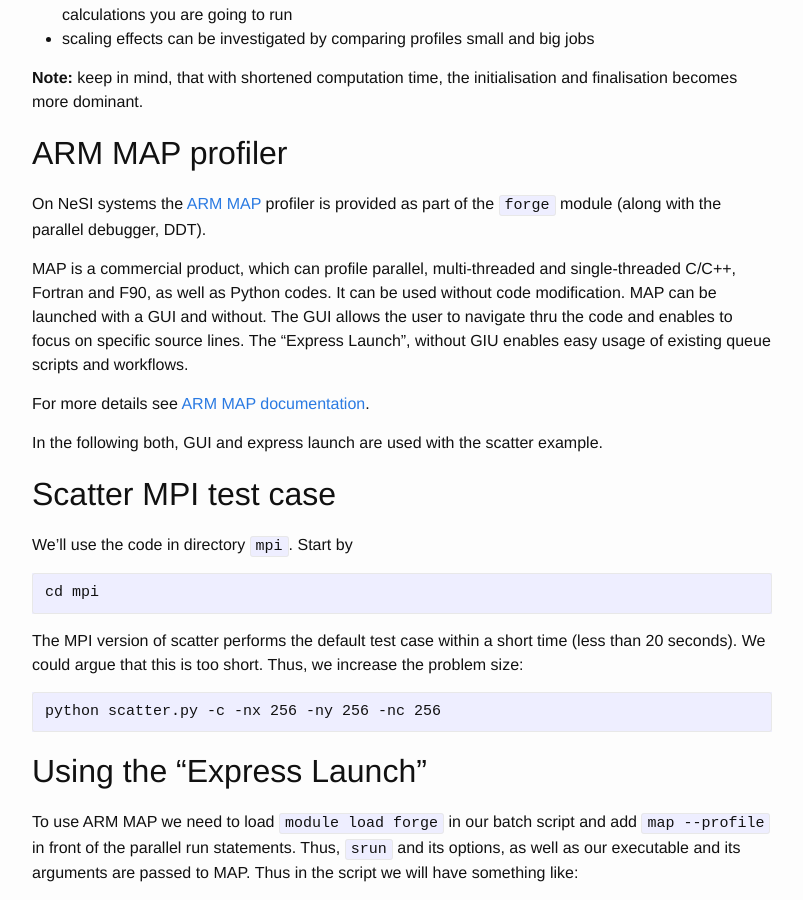
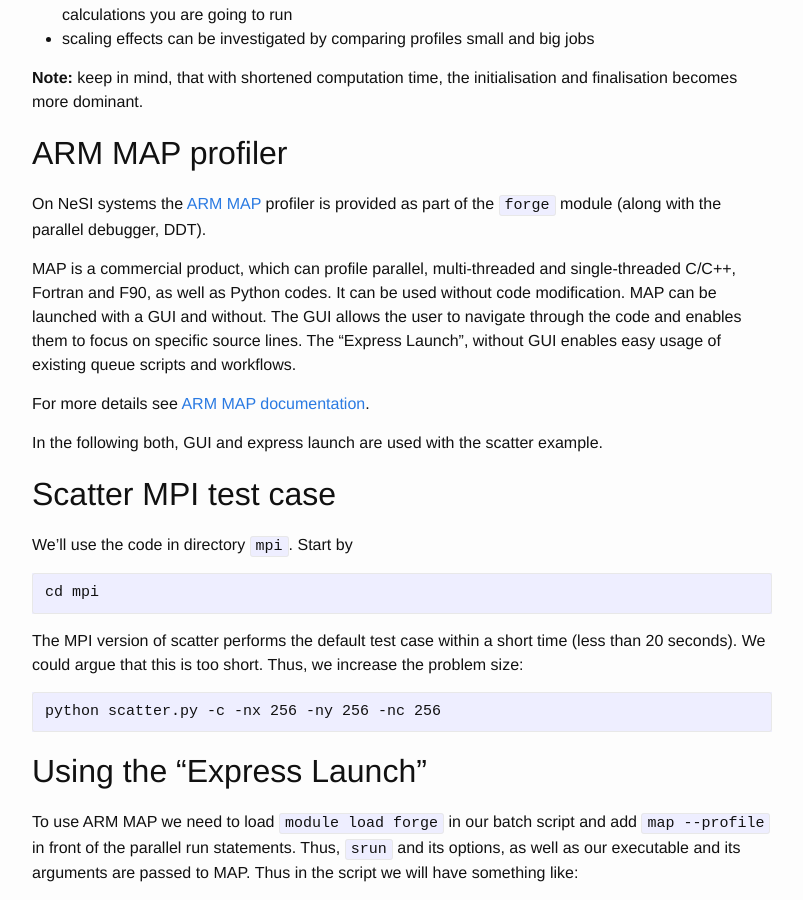
Before and after one commit to nesi/perf-training, a Jekyll site: the page built from _lessons/python-scatter/06-profiling_with_MAP.md, in a window 1280 px wide and 900 px high, scrolled down 1287 px. Shown: the whole window, without its empty margins (238-1041 px from the left). Built offline with Jekyll 4.4.1, drawn with Linux system fonts in a browser that asks for light colours.

Commit message:
Update _lessons/python-scatter/06-profiling_with_MAP.md
Co-Authored-By: mand35 <mandes.schoenherr@nesi.org.nz>

```diff
--- a/_lessons/python-scatter/06-profiling_with_MAP.md
+++ b/_lessons/python-scatter/06-profiling_with_MAP.md
@@ -35,7 +35,7 @@
 On NeSI systems the [ARM MAP](https://www.arm.com/products/development-tools/server-and-hpc/forge/map) profiler is provided as part of the `forge` module (along with the parallel debugger, DDT).
 
 MAP is a commercial product, which can profile parallel, multi-threaded and single-threaded C/C++, Fortran and F90, as well as Python codes. It can be used without code modification.
-MAP can be launched with a GUI and without. The GUI allows the user to navigate thru the code and enables to focus on specific source lines. The "Express Launch", without GIU enables easy usage of existing queue scripts and workflows.
+MAP can be launched with a GUI and without. The GUI allows the user to navigate through the code and enables them to focus on specific source lines. The "Express Launch", without GUI enables easy usage of existing queue scripts and workflows.
 
 For more details see [ARM MAP documentation](https://developer.arm.com/docs/101136/latest/map).
 
```
